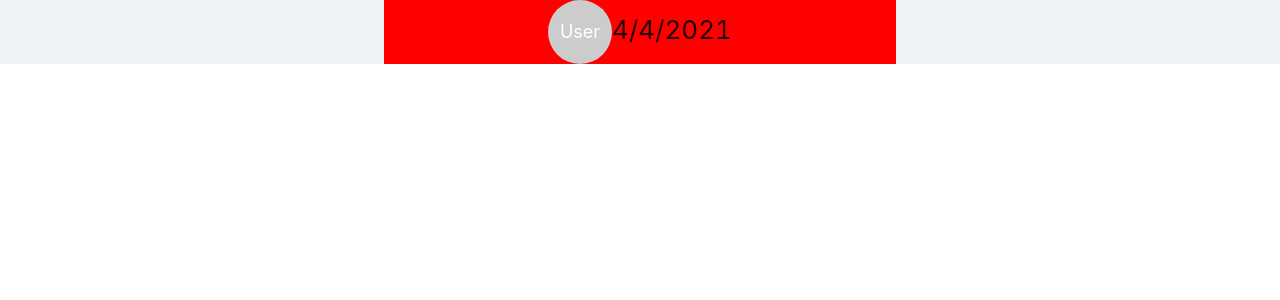
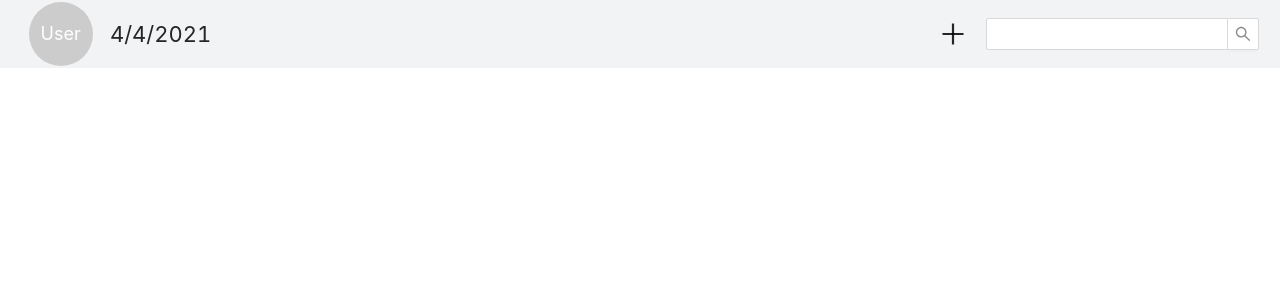
Before and after one commit to huqiyao/journal, a React (Create React App) app: page / in a window 1280 px wide. Shown: the top 300 px of the page. Built offline with nearby package versions, Linux system fonts and the light colour scheme.

Commit message:
complete header style

```diff
--- a/package.json
+++ b/package.json
@@ -56,6 +56,7 @@
     ]
   },
   "devDependencies": {
+    "@types/styled-components": "^5.1.9",
     "http-server": "^0.12.3"
   }
 }
--- a/src/App.css
+++ b/src/App.css
@@ -20,7 +20,8 @@
   display: flex;
   /* flex-direction: column; */
   align-items:center;
-  justify-content:space-around;
+  justify-content:space-between;
+  padding: 2px 20px;
   font-size: calc(10px + 2vmin);
   /* color: white; */
 }
--- /dev/null
+++ b/src/Components/Header/AddButton.tsx
@@ -0,0 +1,8 @@
+import React from 'react';
+import { PlusOutlined } from '@ant-design/icons';
+
+const AddButton: React.FC<{}> = ({}) => {
+  return <PlusOutlined style={{marginRight: '20px'}}></PlusOutlined>;
+};
+
+export default AddButton;
--- /dev/null
+++ b/src/Components/Header/Search.tsx
@@ -0,0 +1,12 @@
+import React from 'react';
+import { Input } from 'antd';
+
+const AntdInput = Input.Search;
+
+const Search: React.FC<{}> = ({}) => {
+  return (
+    <AntdInput></AntdInput>
+  );
+};
+
+export default Search;
--- a/src/Components/Header/index.tsx
+++ b/src/Components/Header/index.tsx
@@ -1,17 +1,44 @@
 import React, { useState } from 'react';
-import Avatar from './avatar';
-// import styled from 'styled-components';
+import Avatar from './Avatar';
+import Search from './Search';
+import Add from './AddButton';
+import styled from 'styled-components';
 
+const LeftPart = styled.div`
+  width: 200px;
+  min-width: 186px;
+  display: flex;
+  justify-content: space-around;
+  align-items: center;
+`;
+
+const RightPart = styled.div`
+  display: flex;
+  justify-content: space-around;
+  align-items: center;
+`;
 const Header: React.FC<{}> = ({}) => {
   const [date, setDate] = useState(new Date().toLocaleDateString());
   setInterval(() => {
     setDate(new Date().toLocaleDateString());
   });
   return (
-    <div style={{width:'40%', background: 'red'}}>
-      <Avatar></Avatar>
-      <span>{date}</span>
-    </div>
+    <>
+      <LeftPart>
+        <Avatar></Avatar>
+        <span
+          style={{
+            fontSize: '22px'
+          }}
+        >
+          {date}
+        </span>
+      </LeftPart>
+      <RightPart>
+        <Add></Add>
+        <Search></Search>
+      </RightPart>
+    </>
   );
 };
 
```
Also changed, not shown: 2 other files (tests, documents, lock files or other folders).
